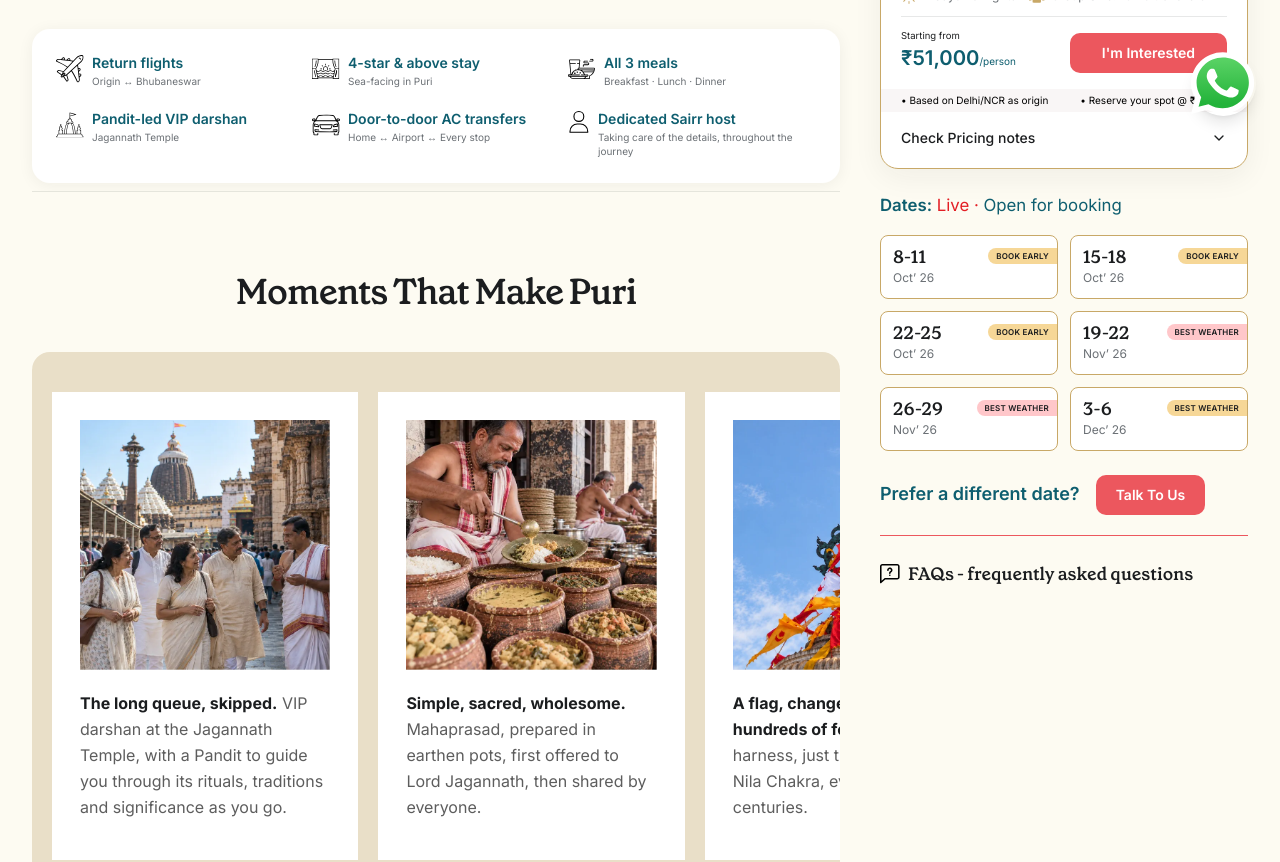
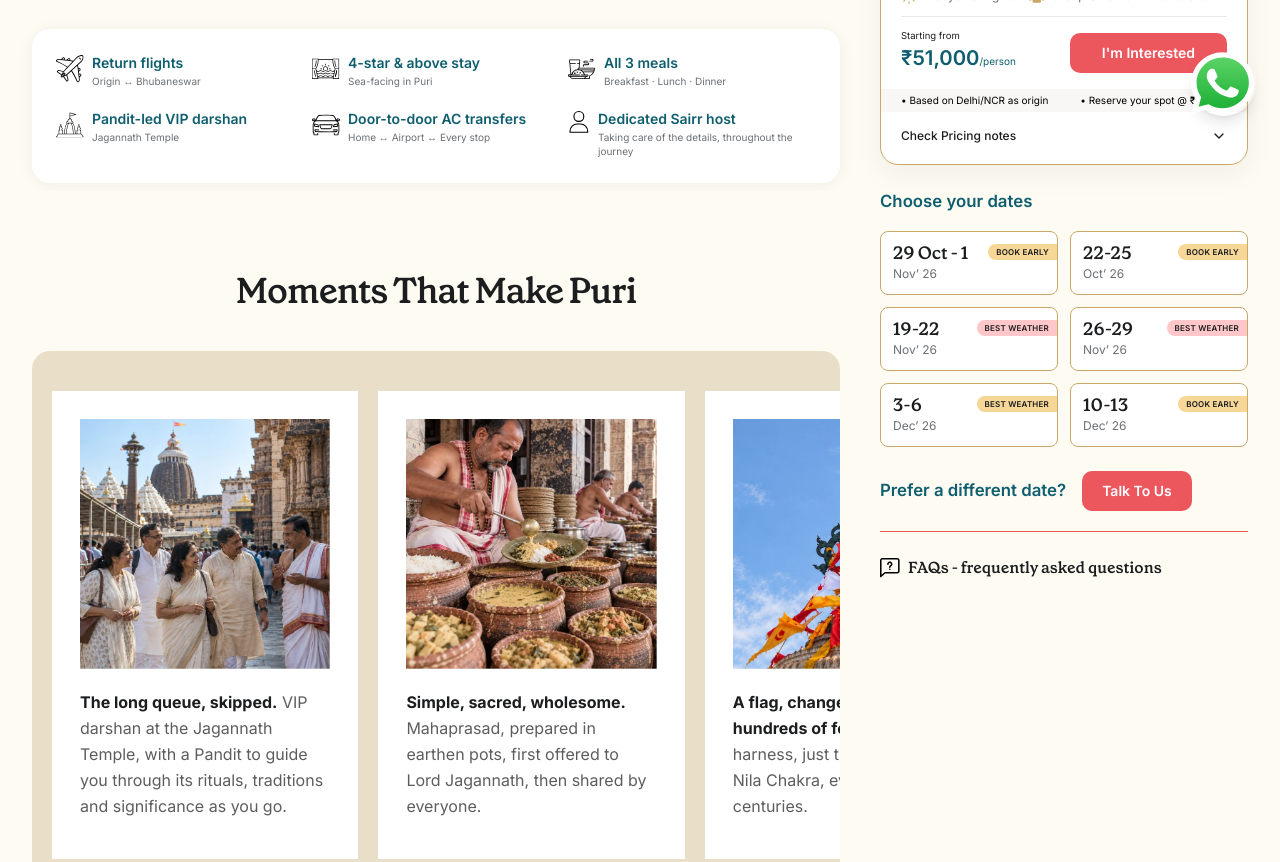
Before and after one commit to ServerlessTushar/sairr-website, a Next.js app: page /destinations/puri in a window 1280 px wide. Shown: the part 660-1522 px from the top of the page. Built offline with nearby package versions, Linux system fonts and the light colour scheme.

Commit message:
rigth side changes

```diff
--- a/src/components/puri/DestinationBookingRail.tsx
+++ b/src/components/puri/DestinationBookingRail.tsx
@@ -117,7 +117,7 @@ export function DestinationBookingRail({
             <button
               type="button"
               onClick={() => setNotesOpen((open) => !open)}
-              className="flex w-full items-center justify-between text-left text-sm font-medium text-charcoal"
+              className="flex w-full items-center justify-between text-left text-xs font-medium text-charcoal"
               aria-expanded={notesOpen}
             >
               Check Pricing notes
@@ -141,9 +141,8 @@ export function DestinationBookingRail({
 
       {cards.length > 0 ? (
         <div>
-          <p className="text-[16.8px] text-[#0E5E6F]">
-            <span className="font-semibold">Dates:</span>{" "}
-            <span className="text-[#E31E24]">Live · </span> Open for booking
+          <p className="text-[16.8px] text-[#0E5E6F] font-semibold">
+            Choose your dates
           </p>
           <ul className="mt-4 grid grid-cols-2 gap-3">
             {cards.map((card) => {
@@ -177,7 +176,7 @@ export function DestinationBookingRail({
       ) : null}
 
       <div className="border-b border-[#EC575E] pb-5 -mt-3">
-        <div className="text-lg font-semibold text-[#0E5E6F]">
+        <div className="text-[16.8px] font-semibold text-[#0E5E6F]">
           <span className="mr-4">Prefer a different date?</span>
           <button
             type="button"
@@ -196,7 +195,7 @@ export function DestinationBookingRail({
 
       <a
         href="#faqs"
-        className="flex items-center gap-2 font-heading text-lg font-semibold text-charcoal"
+        className="flex items-center gap-2 font-heading text-base font-semibold text-charcoal"
       >
         <Image
           src="/destinations/faq-icon.svg"
--- a/src/components/puri/PuriMoments.tsx
+++ b/src/components/puri/PuriMoments.tsx
@@ -41,7 +41,7 @@ export function PuriMoments({
 }) {
 
   return (
-    <section className="border-t border-charcoal/10 bg-[#FDFBF2]">
+    <section className=" bg-[#FDFBF2]">
       <div
         className={cn(
           "py-12 sm:py-16 lg:pb-10 lg:pt-20",
--- a/src/data/puri.ts
+++ b/src/data/puri.ts
@@ -16,18 +16,8 @@ export type Departure = {
 export const puriDepartures: Departure[] = [
   {
     id: "sep-2026",
-    dates: "8-11 Oct' 26",
+    dates: "29 Oct - 1 Nov' 26",
     price: 51000,
-    seatsAvailable: "12–20 travellers",
-    status: "live",
-    origin: "Delhi/NCR",
-    duration: "3N/4D",
-    note: "BOOK EARLY",
-  },
-  {
-    id: "oct-2026-1",
-    dates: "15-18 Oct' 26",
-    price: 55000,
     seatsAvailable: "12–20 travellers",
     status: "live",
     origin: "Delhi/NCR",
@@ -73,6 +63,16 @@ export const puriDepartures: Departure[] = [
     origin: "Delhi/NCR",
     duration: "3N/4D",
     note: "Best weather",
+  },
+  {
+    id: "oct-2026-1",
+    dates: "10-13 Dec' 26",
+    price: 55000,
+    seatsAvailable: "12–20 travellers",
+    status: "live",
+    origin: "Delhi/NCR",
+    duration: "3N/4D",
+    note: "BOOK EARLY",
   },
 ];
 
@@ -301,10 +301,10 @@ export const puriNotIncluded =
   `Personal shopping and tips · Room service / in-room dining · Temple offerings and donations · Alcohol and mini-bar · Any activities or services not mentioned in "What's Included"`;
 
 export const puriPricingNotes = [
-  "Price per person, based on double occupancy",
+  "Price based on double occupancy",
   "Price based on flight fares from Delhi/NCR",
   "Prices for other origin cities may vary with flight fares",
-  "Prices across dates may slightly vary by season",
+  "Prices across dates may vary by season",
   "Early booking recommended for better pricing",
   "Reserve your spot @ ₹0, pay only once your departure is confirmed"
 ] as const;
```
